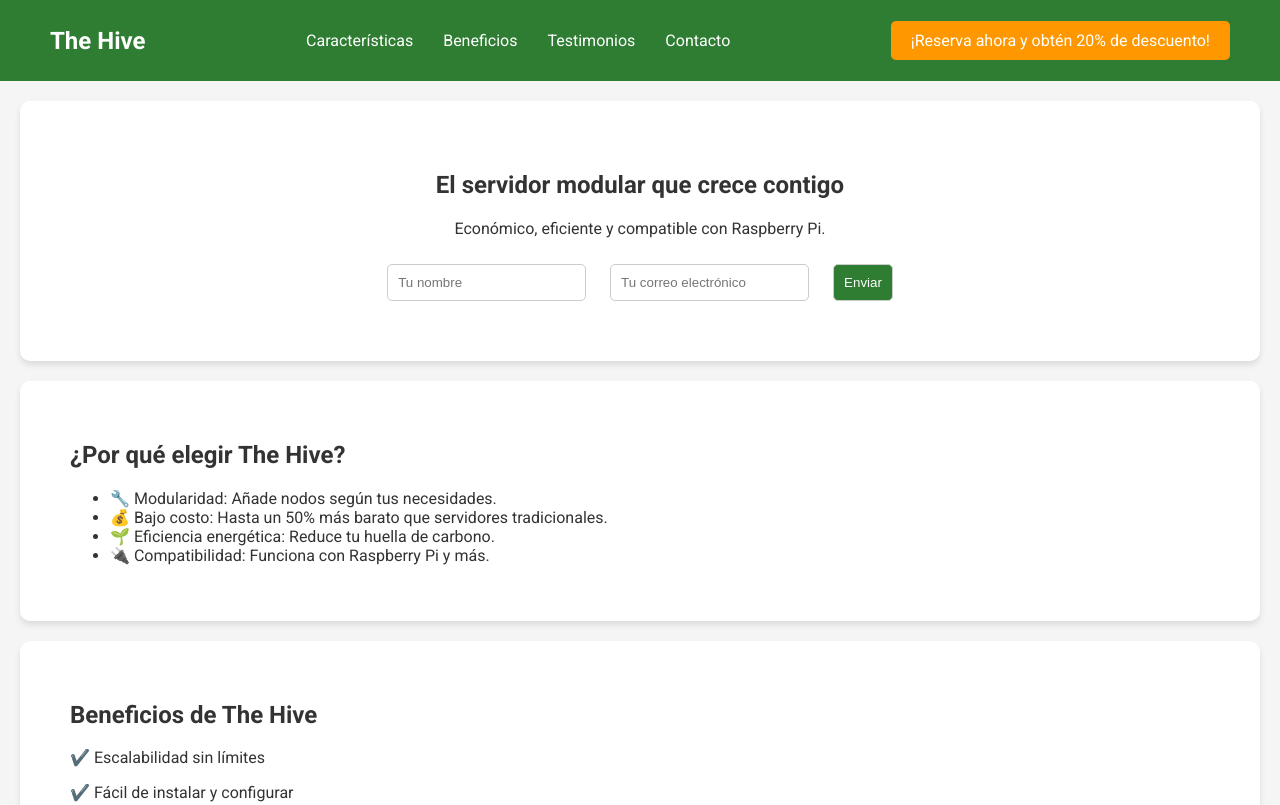
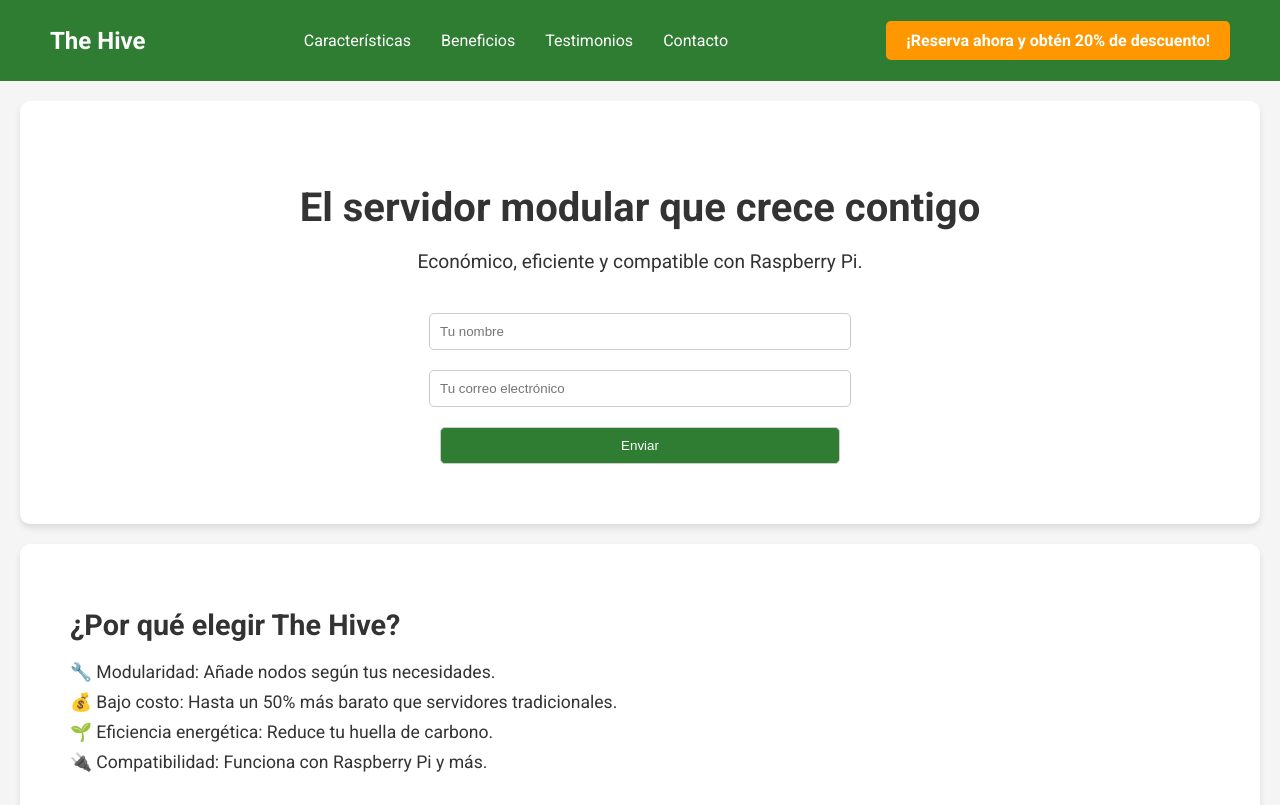
Before and after one commit to holly171296/thehive, a plain HTML site: page index.html in a window 1280 px wide. Shown: the top 805 px of the page. Drawn offline with Linux system fonts and the light colour scheme.

Commit message:
Update styles.css

```diff
--- a/styles.css
+++ b/styles.css
@@ -16,6 +16,8 @@ header {
     justify-content: space-between;
     align-items: center;
     padding: 15px 50px;
+    position: relative;
+    z-index: 10;
 }
 
 .logo {
@@ -45,25 +47,54 @@ nav ul li a {
     padding: 10px 20px;
     text-decoration: none;
     border-radius: 5px;
+    font-weight: 600;
+    transition: background-color 0.3s ease;
+}
+
+.cta:hover {
+    background-color: #e68900;
 }
 
 .hero {
     text-align: center;
-    padding: 50px;
+    padding: 50px 15px;
     background-color: white;
+}
+
+.hero h1 {
+    font-size: 2.5em;
+    margin-bottom: 10px;
+}
+
+.hero p {
+    font-size: 1.2em;
+    margin-bottom: 30px;
+}
+
+.subscription-form {
+    display: flex;
+    flex-direction: column;
+    align-items: center;
+    max-width: 400px;
+    margin: 0 auto;
 }
 
 .subscription-form input, .subscription-form button {
     padding: 10px;
-    margin: 10px;
+    margin: 10px 0;
     border: 1px solid #ccc;
     border-radius: 5px;
+    width: 100%;
 }
 
 .subscription-form button {
     background-color: #2E7D32;
     color: white;
     cursor: pointer;
+}
+
+.subscription-form button:hover {
+    background-color: #1b5e20;
 }
 
 section {
@@ -74,9 +105,29 @@ section {
     box-shadow: 0px 4px 6px rgba(0, 0, 0, 0.1);
 }
 
+section h2 {
+    font-size: 1.8em;
+    margin-bottom: 20px;
+}
+
+section ul {
+    list-style: none;
+    padding: 0;
+}
+
+section ul li {
+    font-size: 1.1em;
+    margin: 10px 0;
+}
+
 footer {
     text-align: center;
     background-color: #333;
     color: white;
     padding: 20px;
+    font-size: 0.9em;
 }
+
+footer a {
+    color: #FF9800;
+    text-decoration:
```
